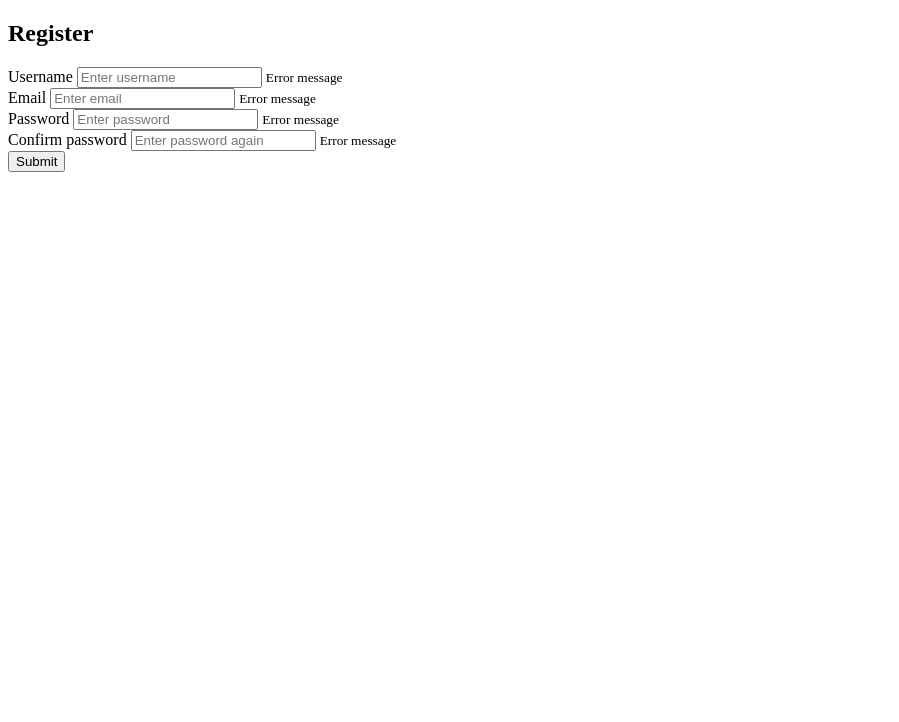
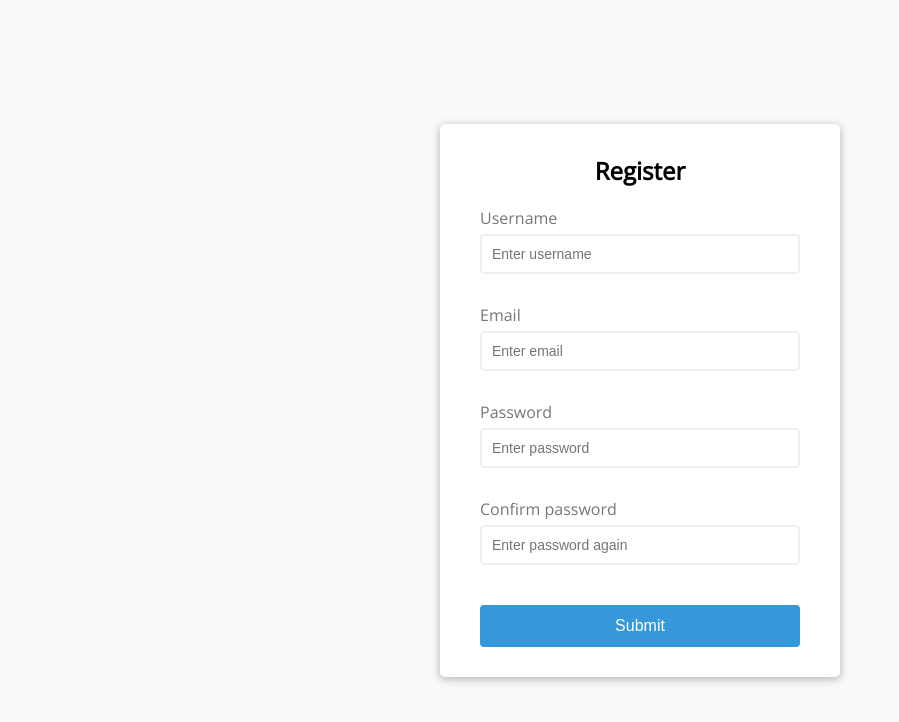
Before and after one commit to leandroabrito/form_validator, a plain HTML site: page index.html in a window 1280 px wide. Shown: the whole page, without its empty margins (0-899 px from the left). Drawn offline with nearby package versions, Linux system fonts and the light colour scheme.

Commit message:
implement css

```diff
--- a/style.css
+++ b/style.css
@@ -1 +1,96 @@
-style.css
+@import url('https://fonts.googleapis.com/css2?family=Open+Sans&display=swap');
+
+
+:root {
+  --success-color: #2ecc71;
+  --error-color: #e74c3c;
+}
+
+* {
+  box-sizing: border-box;
+}
+
+body {
+  background-color: #f9fafb;
+  font-family: 'Open Sans', sans-serif;
+  display: flex;
+  align-items: center;
+  justify-content: center;
+  min-height: 100vh;
+  margin: 0;
+}
+
+.container {
+  background-color: #fff;
+  border-radius: 5px;
+  box-shadow: 0 2px 10px rgba(0, 0, 0, 0.3);
+  width: 400px;
+}
+
+h2 {
+  text-align: center;
+  margin: 0 0 20px;
+}
+
+.form {
+  padding: 30px 40px;
+}
+
+.form-control {
+  margin-bottom: 10px;
+  padding-bottom: 20px;
+  position: relative;
+}
+
+.form-control label {
+  color: #777;
+  display: block;
+  margin-bottom: 5px;
+}
+
+.form-control input {
+  border: 2px solid #f0f0f0;
+  border-radius: 4px;
+  display: block;
+  width: 100%;
+  padding: 10px;
+  font-size: 14px;
+}
+
+.form-control input:focus {
+  outline: 0;
+  border-color: #777;
+}
+
+.form-control.success input {
+  border-color: var(--success-color);
+}
+
+.form-control.error input {
+  border-color: var(--error-color);
+}
+
+.form-control small {
+  color: var(--error-color);
+  position: absolute;
+  bottom: 0;
+  left: 0;
+  visibility: hidden;
+}
+
+.form-control.error small {
+  visibility: visible;;
+}
+
+.form button {
+  cursor: pointer;
+  background-color: #3498db;
+  border: 2px solid #3498db;
+  border-radius: 4px;
+  color: #fff;
+  display: block;
+  font-size: 16px;
+  padding: 10px;
+  margin-top: 20px;
+  width: 100%;
+}
```
